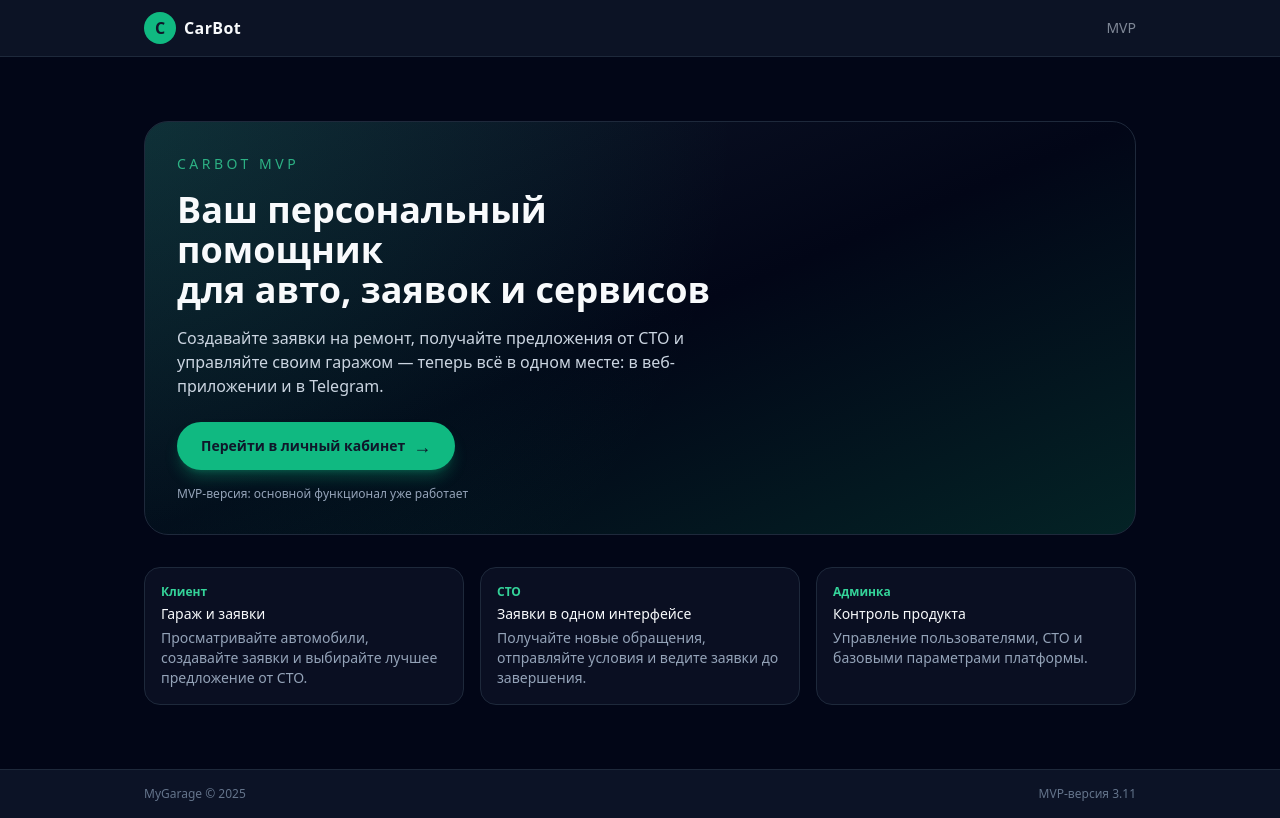
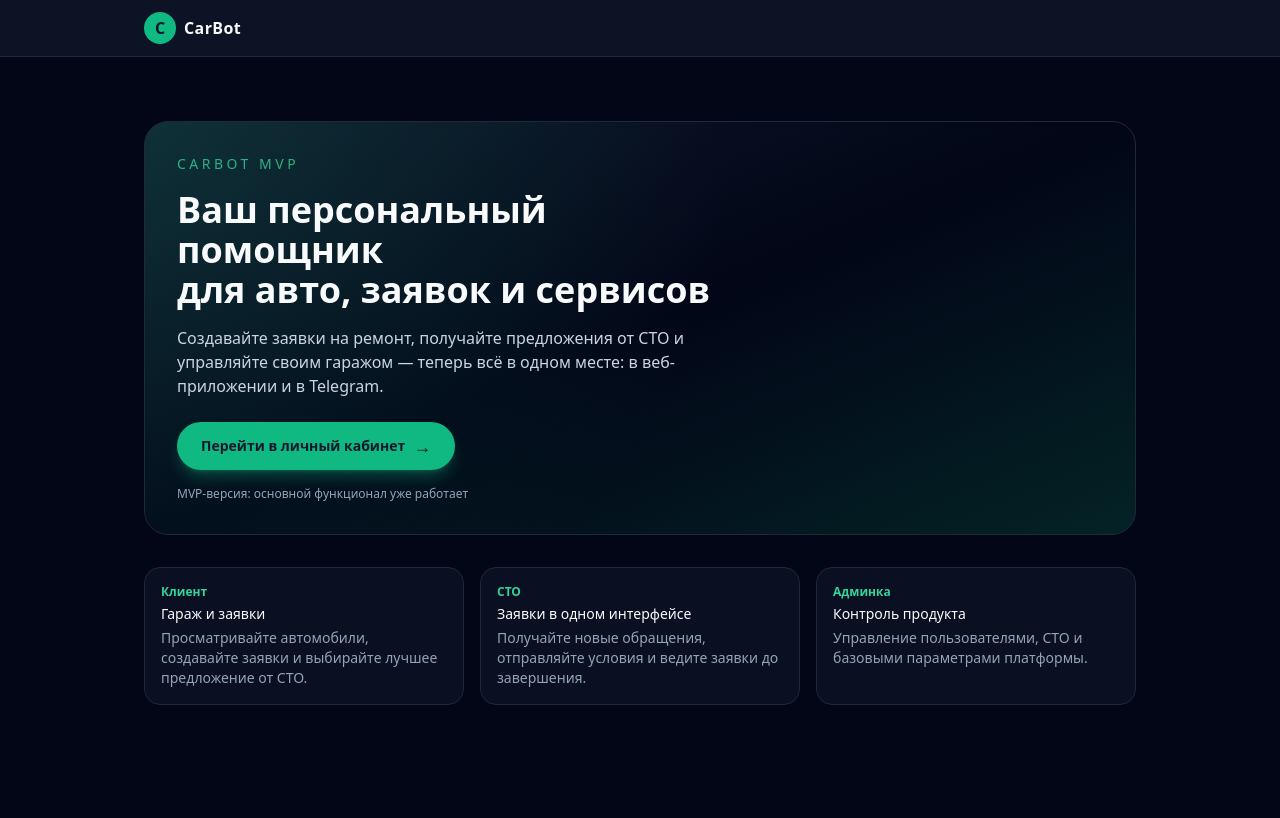
Before and after one commit to Stanislav-Kankin/car_service_v2, a FastAPI app: page / in a window 1280 px wide. After the commit the page ends 705 px from the top, so only its background shows below. Run offline with FastAPI, Linux system fonts and the light colour scheme; some libraries are stand-ins or nearby versions.

Commit message:
фывфыв

```diff
--- a/webapp/app/templates/layout/base.html
+++ b/webapp/app/templates/layout/base.html
@@ -1,16 +1,11 @@
 <!DOCTYPE html>
 <html lang="ru">
-
 <head>
     <meta charset="UTF-8">
     <title>{% block title %}CarBot WebApp{% endblock %}</title>
     <meta name="viewport" content="width=device-width, initial-scale=1">
 
-    <!-- TailwindCSS CDN -->
     <script src="https://cdn.tailwindcss.com"></script>
-
-    <!-- Здесь можно подключить свои стили -->
-    <link rel="stylesheet" href="/static/css/main.css">
 </head>
 
 <body class="min-h-screen bg-slate-950 text-slate-50">
@@ -18,16 +13,9 @@
 <header class="border-b border-slate-800 bg-slate-900/80 backdrop-blur">
     <div class="max-w-5xl mx-auto px-4 py-3 flex items-center justify-between">
         <div class="flex items-center gap-2">
-                <div
-                    class="w-8 h-8 rounded-full bg-emerald-500 flex items-center justify-center text-slate-900 font-bold">
-                    C
-                </div>
+            <div class="w-8 h-8 rounded-full bg-emerald-500 flex items-center justify-center text-slate-900 font-bold">C</div>
             <span class="font-semibold tracking-wide">CarBot</span>
         </div>
-            <nav class="text-sm text-slate-300">
-                <!-- позже сюда добавим ссылки в ЛК/выход -->
-                <span class="opacity-60">MVP</span>
-            </nav>
     </div>
 </header>
 
@@ -35,68 +23,47 @@
     {% block content %}{% endblock %}
 </main>
 
-    <footer class="border-t border-slate-800 bg-slate-900/80 mt-8">
-        <div class="max-w-5xl mx-auto px-4 py-4 text-xs text-slate-500 flex justify-between">
-            <span>MyGarage &copy; {{ 2025 }}</span>
-            <span>MVP-версия 3.11</span>
-        </div>
-    </footer>
+<script src="https://telegram.org/js/telegram-web-app.js"></script>
 
-    <script src="/static/js/main.js"></script>
-
-    <!-- Telegram WebApp API -->
-    <script src="https://telegram.org/js/telegram-web-app.js"></script>
-    <script>
-        console.log("🔥 JS загружен");
-        alert("JS работает!");
-    </script>
-
-    <!-- 🔥 Исправленный Telegram WebApp login -->
 <script>
 document.addEventListener("DOMContentLoaded", async () => {
 
+    console.log("🔥 JS внутри base.html ЗАПУСТИЛСЯ!");
+
     const tg = window.Telegram?.WebApp;
     if (!tg) {
-                console.warn("Telegram WebApp not detected");
+        alert("⚠️ Это НЕ Mini App — JS не будет работать.");
         return;
     }
 
     const initData = tg.initData;
     if (!initData) {
-                console.warn("No initData");
+        console.warn("⚠️ Нет initData");
         return;
     }
 
-            console.log("📲 Telegram initData detected, sending to backend...");
+    console.log("📨 Отправляем initData:", initData);
 
     try {
         const resp = await fetch("/api/v1/auth/telegram-webapp", {
             method: "POST",
-                    headers: { "Content-Type": "application/json" },
-                    body: JSON.stringify({ init_data: initData }),
+            headers: {"Content-Type": "application/json"},
+            body: JSON.stringify({init_data: initData})
         });
 
         const data = await resp.json();
-                console.log("Auth response:", data);
+        console.log("Ответ авторизации:", data);
 
         if (data.user_id) {
-
-                    // 👉 КРИТИЧНО для Telegram Mini App:
-                    // Cookie MUST be: SameSite=None; Secure;
             document.cookie = `user_id=${data.user_id}; Path=/; SameSite=None; Secure`;
-
-                    console.log("✨ Cookie user_id set:", data.user_id);
-
-                    // Перезагружаем страницу, чтобы пройти авторизацию
+            console.log("Cookie установлена:", data.user_id);
             location.reload();
         }
-
     } catch (err) {
-                console.error("Auth error", err);
+        console.error("Ошибка авторизации:", err);
     }
 });
 </script>
 
 </body>
-
 </html>
```
Lines whose indentation alone changed are shown as unchanged.
